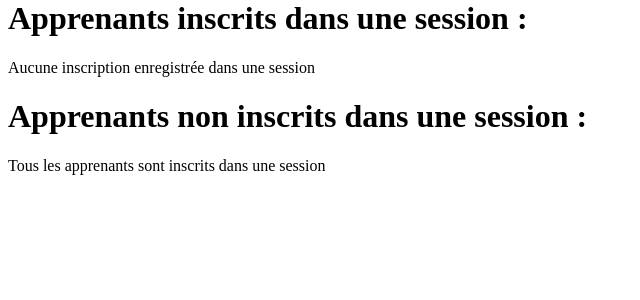
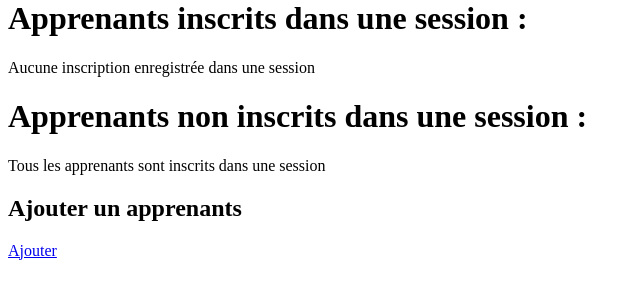
Before and after one commit to AnotheerDev/Sessions, a Symfony app: template templates/user/listUser.html.twig in a window 1280 px wide. Shown: the part 145-445 px from the top of the page, without its empty margins (0-640 px from the left). Run offline with Twig, Linux system fonts and the light colour scheme; the template is opened without the code that fills it, so the values that code supplies are empty; some libraries are stand-ins or nearby versions.

Commit message:
add link to ajoutUser

```diff
--- a/templates/user/listUser.html.twig
+++ b/templates/user/listUser.html.twig
@@ -21,4 +21,7 @@
         <p>Tous les apprenants sont inscrits dans une session</p>
     {% endfor %}
 
+    <h2>Ajouter un apprenants</h2>
+    <a href="{{ path('ajout_user') }}">Ajouter</a><br>
+
 {% endblock %}
```
